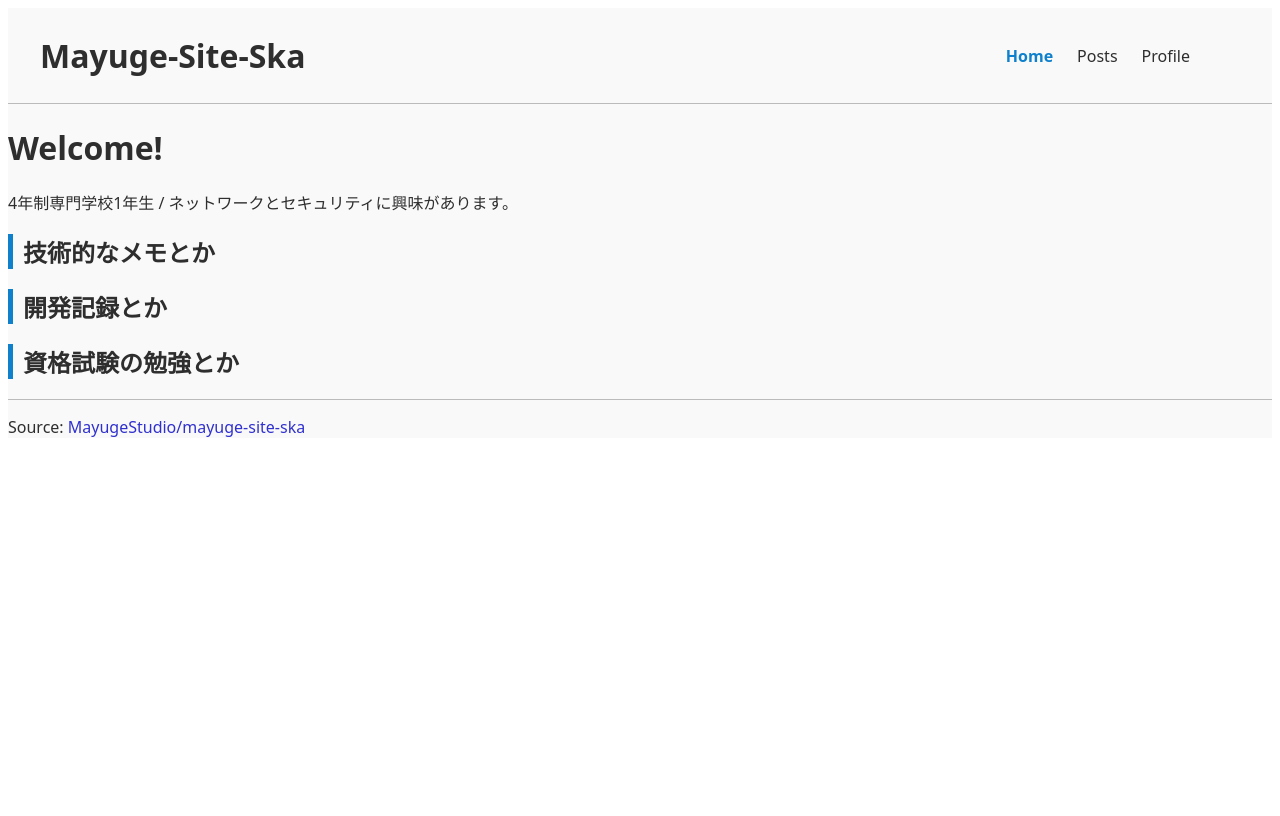
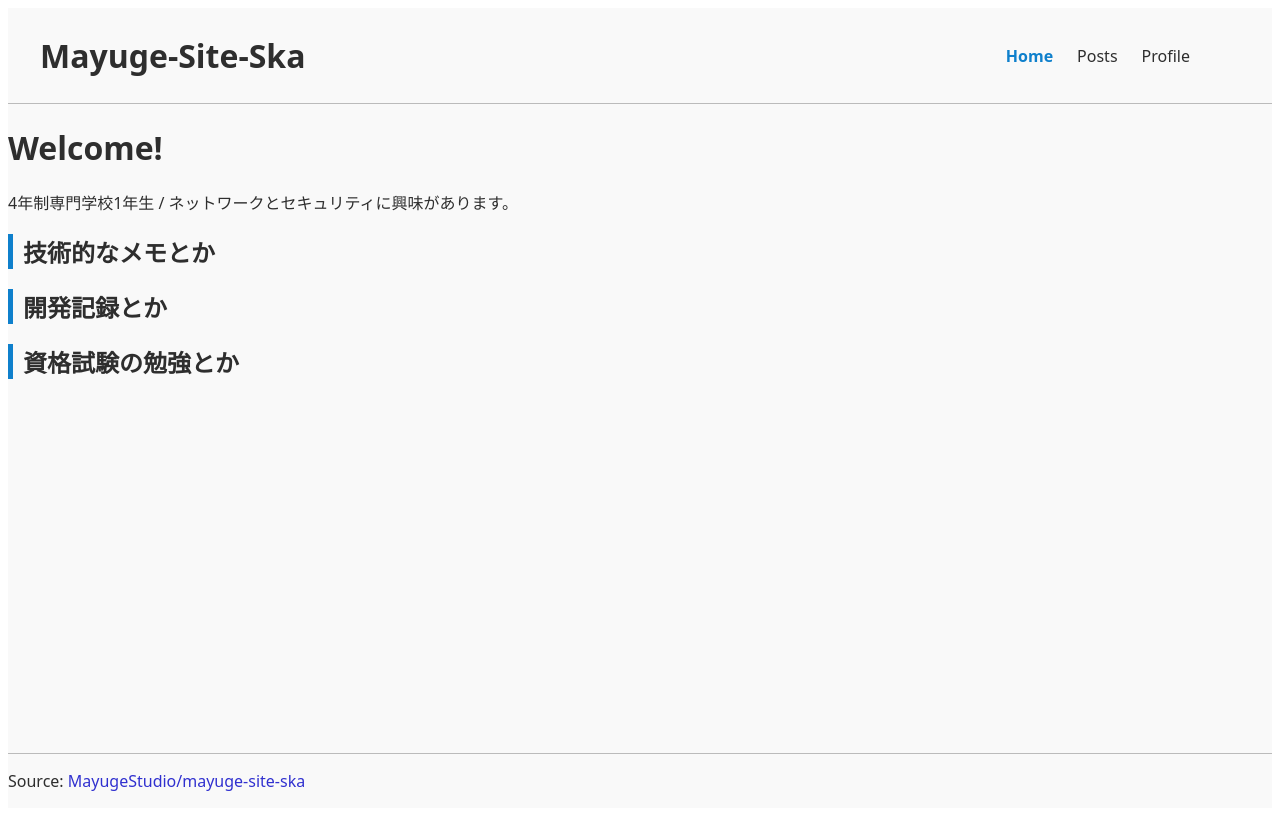
Before and after one commit to MayugeStudio/mayuge-site-ska, a Vue app: page / in a window 1280 px wide. Built offline with nearby package versions, Linux system fonts and the light colour scheme.

Commit message:
Organize structure of home-page

```diff
--- a/src/App.vue
+++ b/src/App.vue
@@ -4,18 +4,28 @@
 </script>
 
 <template>
-  <div class="wrap">
+  <div id="app">
     <Header />
-    <router-view />
+    <main class="main-content">
+      <router-view />
+    </main>
     <Footer />
   </div>
 </template>
 
 <style>
-.wrap {
+#app {
+  display: flex;
+  flex-direction: column;
+  min-height: 100vh;
+
   font-family: system-ui, sans-serif;
   color: var(--color-text);
   background-color: var(--color-bg);
 }
 
+.main-content {
+  flex: 1;
+}
+
 </style>
```
